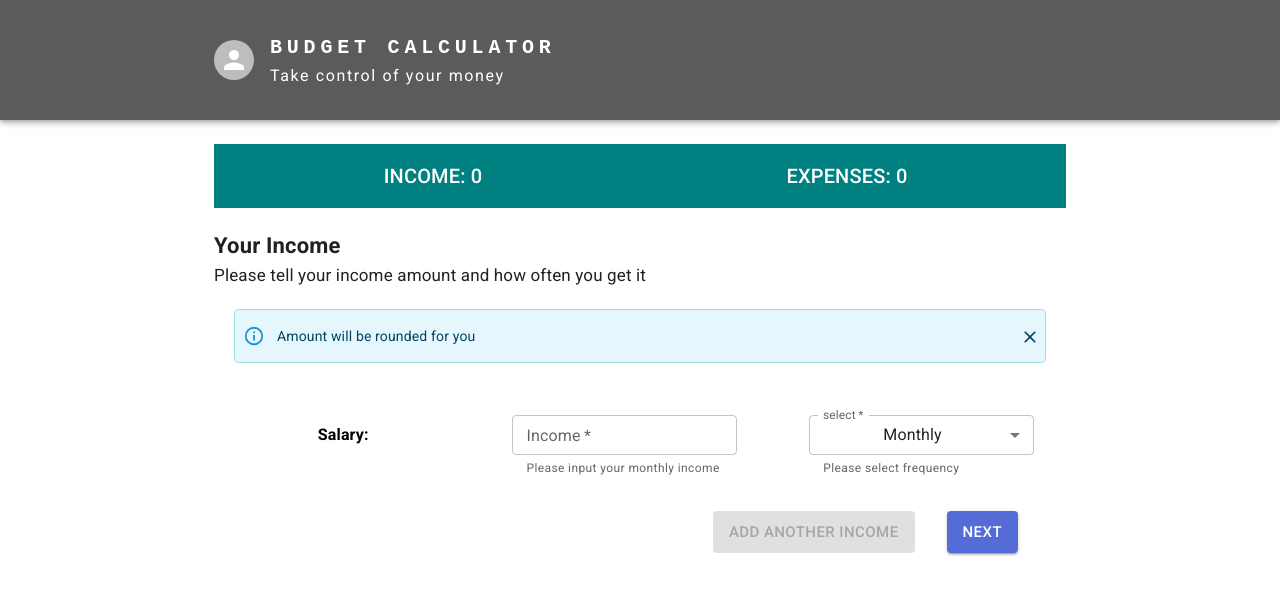
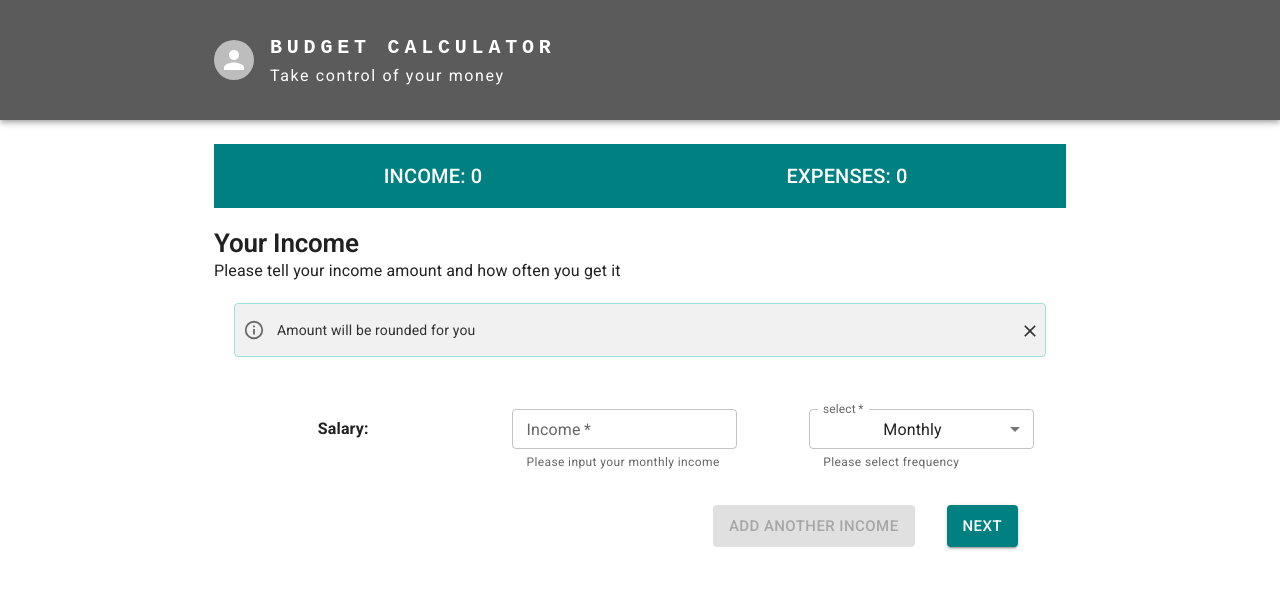
Before and after one commit to Sungharsh/budget, a React (Create React App) app: page / in a window 1280 px wide. Shown: the top 594 px of the page. Built offline with nearby package versions, Linux system fonts and the light colour scheme.

Commit message:
added MUI global styles

```diff
--- a/src/App.tsx
+++ b/src/App.tsx
@@ -1,5 +1,3 @@
-import './App.css'
-
 import Container from '@mui/material/Container'
 import Divider from '@mui/material/Divider'
 import React, { useState } from 'react'
--- a/src/components/Income/IncomeInput.tsx
+++ b/src/components/Income/IncomeInput.tsx
@@ -26,20 +26,10 @@ const IncomeInput: React.FC<IncomeProps> = ({ updateFlipPage }) => {
 
   return (
     <>
-      <Typography
-        component="h2"
-        variant="h6"
-        sx={{ marginTop: '20px', fontWeight: 900, fontSize: '22px' }}
-        data-testid="custom-element"
-      >
+      <Typography variant="h2" sx={{ marginTop: '20px' }} data-testid="custom-element">
         Your Income
       </Typography>
-      <Typography component="p" sx={{ fontSize: '17px' }}>
-        Please tell your income amount and how often you get it
-      </Typography>
-      {/* <Typography component="p" sx={{ margin: '20px', border: 1, borderColor: '#9edfdf', borderRadius: 1, p: 1 }}>
-        Amounts will be rounded for you
-      </Typography> */}
+      <Typography>Please tell your income amount and how often you get it</Typography>
       {showAlert && (
         <Alert
           onClose={() => setShowAlert(false)}
@@ -57,7 +47,7 @@ const IncomeInput: React.FC<IncomeProps> = ({ updateFlipPage }) => {
           textAlign: 'center',
         }}
       >
-        <Typography sx={{ color: '#000', fontWeight: 'bold', pt: 5 }}>Salary: </Typography>
+        <Typography sx={{ fontWeight: 'bold', pt: 5 }}>Salary: </Typography>
         <Box
           component="form"
           sx={{
--- a/src/components/Income/TotalIncomeExpDisplay.tsx
+++ b/src/components/Income/TotalIncomeExpDisplay.tsx
@@ -1,4 +1,5 @@
 import Box from '@mui/material/Box'
+import { useTheme } from '@mui/material/styles'
 import Typography from '@mui/material/Typography'
 
 import { useExpenses } from '../context/ExpensesContext'
@@ -10,6 +11,8 @@ const TotalIncomeExpDisplay: React.FC = () => {
     useExpenses()
   const totalExpenses =
     mortgageOrRent + foodAndGroceries + utilities + homeInsurance + childcareAndEducation + holidays + pets + gifts
+
+  const theme = useTheme()
   return (
     <>
       <Box
@@ -17,16 +20,16 @@ const TotalIncomeExpDisplay: React.FC = () => {
           display: 'grid',
           gap: 1,
           gridTemplateColumns: 'repeat(2, 1fr)',
-          backgroundColor: 'teal',
+          backgroundColor: theme.palette.primary.main,
           textAlign: 'center',
           mt: 3,
           p: 2,
         }}
       >
-        <Typography variant="h6" component="h2" sx={{ color: '#fff' }}>
+        <Typography variant="h6" component="h2" sx={{ color: theme.palette.secondary.main }}>
           INCOME: {Math.floor(income.amount)}
         </Typography>
-        <Typography variant="h6" component="h2" sx={{ color: '#fff' }}>
+        <Typography variant="h6" component="h2" sx={{ color: theme.palette.secondary.main }}>
           EXPENSES: {Math.floor(totalExpenses)}
         </Typography>
       </Box>
--- a/src/components/expenses/AllExpensesList.tsx
+++ b/src/components/expenses/AllExpensesList.tsx
@@ -4,6 +4,7 @@ import AccordionDetails from '@mui/material/AccordionDetails'
 import AccordionSummary from '@mui/material/AccordionSummary'
 import Alert from '@mui/material/Alert'
 import Box from '@mui/material/Box'
+import { useTheme } from '@mui/material/styles'
 import Typography from '@mui/material/Typography'
 import React, { useState } from 'react'
 
@@ -17,6 +18,8 @@ const AllExpensesList: React.FC = () => {
   const householdExpense = mortgageOrRent + foodAndGroceries + utilities + homeInsurance
   const familyExpenses = childcareAndEducation + holidays + pets + gifts
 
+  const theme = useTheme()
+
   return (
     <Box
       sx={{
@@ -25,10 +28,10 @@ const AllExpensesList: React.FC = () => {
         mt: 4,
       }}
     >
-      <Typography component="h2" variant="h6" sx={{ fontWeight: 900, fontSize: '22px' }} data-testid="custom-element">
+      <Typography variant="h2" data-testid="custom-element">
         Your Expenses
       </Typography>
-      <Typography component="p" sx={{ fontSize: '17px', mb: 2 }}>
+      <Typography component="p" sx={{ mb: 2 }}>
         Please fill in your expenses
       </Typography>
 
@@ -44,9 +47,9 @@ const AllExpensesList: React.FC = () => {
 
       <Accordion sx={{ boxShadow: 3, marginBottom: '6px', p: 1 }}>
         <AccordionSummary expandIcon={<ExpandMoreIcon />} aria-controls="panel1a-content" id="panel1a-header">
-          <Typography sx={{ fontWeight: 900, fontSize: '22px' }}>Household</Typography>
-          <Box sx={{ fontSize: '22px', margin: '0 0 0 auto', color: '#008080', fontWeight: 900 }}>
-            {Math.floor(householdExpense)}
+          <Typography variant="h3">Household</Typography>
+          <Box sx={{ margin: '0 0 0 auto', color: theme.palette.primary.main }}>
+            <Typography variant="h3">{Math.floor(householdExpense)}</Typography>
           </Box>
         </AccordionSummary>
         <AccordionDetails>
@@ -56,10 +59,13 @@ const AllExpensesList: React.FC = () => {
           <ExpenseInput label="HomeInsurance" contextKey="HomeInsurance" />
         </AccordionDetails>
       </Accordion>
+
       <Accordion sx={{ boxShadow: 3, marginBottom: '6px', p: 1 }}>
         <AccordionSummary expandIcon={<ExpandMoreIcon />} aria-controls="panel1a-content" id="panel1a-header">
-          <Typography sx={{ fontWeight: 900, fontSize: '22px' }}>Family</Typography>
-          <Box sx={{ fontSize: '22px', margin: '0 0 0 auto', color: '#008080', fontWeight: 900 }}>{familyExpenses}</Box>
+          <Typography variant="h3">Family</Typography>
+          <Box sx={{ margin: '0 0 0 auto', color: theme.palette.primary.main }}>
+            <Typography variant="h3">{Math.floor(familyExpenses)}</Typography>
+          </Box>
         </AccordionSummary>
         <AccordionDetails>
           <ExpenseInput label="ChildCare" contextKey="ChildcareAndEducation" />
--- a/src/components/navbar/AppBar.tsx
+++ b/src/components/navbar/AppBar.tsx
@@ -2,12 +2,14 @@ import { Box } from '@mui/material'
 import AppBar from '@mui/material/AppBar'
 import Avatar from '@mui/material/Avatar'
 import Container from '@mui/material/Container'
+import { useTheme } from '@mui/material/styles'
 import Toolbar from '@mui/material/Toolbar'
 import Typography from '@mui/material/Typography'
 
 const MenuBar: React.FC = () => {
+  const theme = useTheme()
   return (
-    <AppBar position="static" sx={{ backgroundColor: '#5b5b5b' }}>
+    <AppBar position="static" sx={{ backgroundColor: theme.palette.info.main }}>
       <Container maxWidth="md" sx={{ display: 'grid', gap: 1, gridTemplateColumns: 'repeat(2, 1fr)', m: 'auto', p: 4 }}>
         <Toolbar variant="dense" disableGutters>
           <Avatar sx={{ display: { xs: 'none', md: 'flex' }, mr: 2 }} />
--- a/src/index.css
+++ /dev/null
@@ -1,14 +0,0 @@
-body {
-  margin: 0;
-  font-family: -apple-system, BlinkMacSystemFont, 'Segoe UI', 'Roboto', 'Oxygen',
-    'Ubuntu', 'Cantarell', 'Fira Sans', 'Droid Sans', 'Helvetica Neue',
-    sans-serif;
-  -webkit-font-smoothing: antialiased;
-  -moz-osx-font-smoothing: grayscale;
-  background-color: #818181;
-}
-
-code {
-  font-family: source-code-pro, Menlo, Monaco, Consolas, 'Courier New',
-    monospace;
-}
--- a/src/theme.ts
+++ b/src/theme.ts
@@ -2,12 +2,26 @@ import { red } from '@mui/material/colors'
 import { createTheme } from '@mui/material/styles'
 
 const theme = createTheme({
+  typography: {
+    fontSize: 14,
+    h2: {
+      fontSize: '26px',
+      fontWeight: 600,
+    },
+    h3: {
+      fontSize: '22px',
+      fontWeight: 600,
+    },
+  },
   palette: {
     primary: {
-      main: '#556cd6',
+      main: '#008080',
     },
     secondary: {
-      main: '#19857b',
+      main: '#ffffff',
+    },
+    info: {
+      main: '#5b5b5b',
     },
     error: {
       main: red.A400,
--- a/src/utils/data.js
+++ b/src/utils/data.js
@@ -1,4 +1,4 @@
-//state model
+//App state model
 const income = {
   amount: 0,
 }
```
Also changed, not shown: src/App.css (deleted, +0 -38 lines), 1 other file (tests, documents, lock files or other folders).
